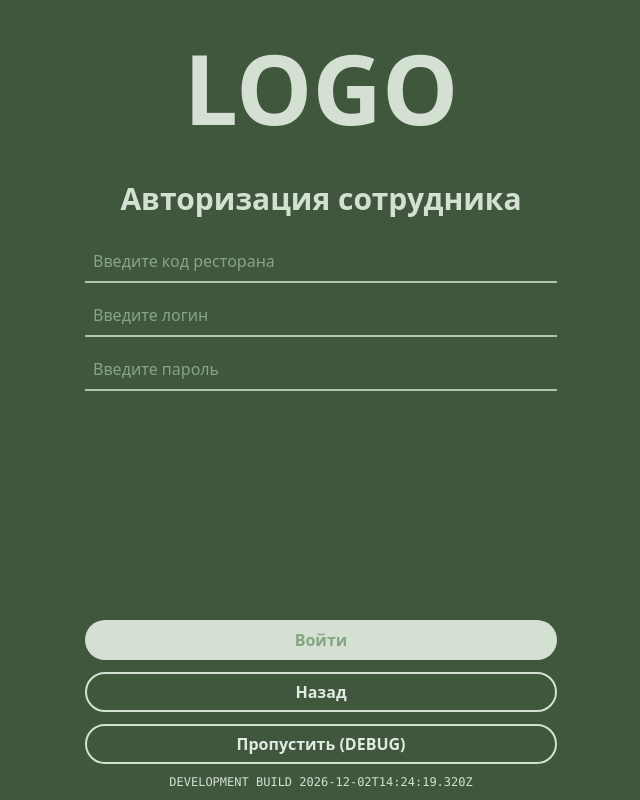
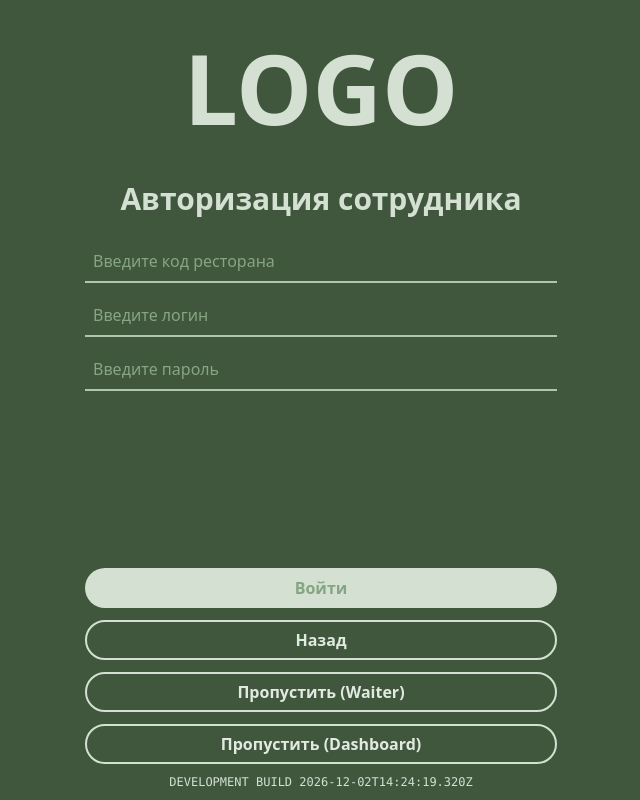
Before and after one commit to Kexogg/qrcafe, a React (Vite) app in the folder client/: page /login/employee in a window 1280 px wide. Shown: the whole page, without its empty margins (319-959 px from the left). Built offline with nearby package versions, Linux system fonts and the light colour scheme.

Commit message:
add new bypass button

```diff
--- a/client/src/pages/Login/LoginEmployee/LoginEmployee.tsx
+++ b/client/src/pages/Login/LoginEmployee/LoginEmployee.tsx
@@ -93,8 +93,9 @@ export const LoginEmployee = () => {
                     border
                 />
                 {import.meta.env.MODE == 'development' && (
+                    <>
                         <Button
-                        label={'Пропустить (DEBUG)'}
+                            label={'Пропустить (Waiter)'}
                             onClick={() => {
                                 dispatch(
                                     setSession({
@@ -109,6 +110,23 @@ export const LoginEmployee = () => {
                             dark
                             border
                         />
+                        <Button
+                            label={'Пропустить (Dashboard)'}
+                            onClick={() => {
+                                dispatch(
+                                    setSession({
+                                        type: 2,
+                                        token: 'DEBUG',
+                                        tokenTimestamp: Date.now(),
+                                        restaurantId: '0',
+                                    }),
+                                )
+                                navigate('/dashboard/home')
+                            }}
+                            dark
+                            border
+                        />
+                    </>
                 )}
             </div>
         </form>
```
Lines whose indentation alone changed are shown as unchanged.
